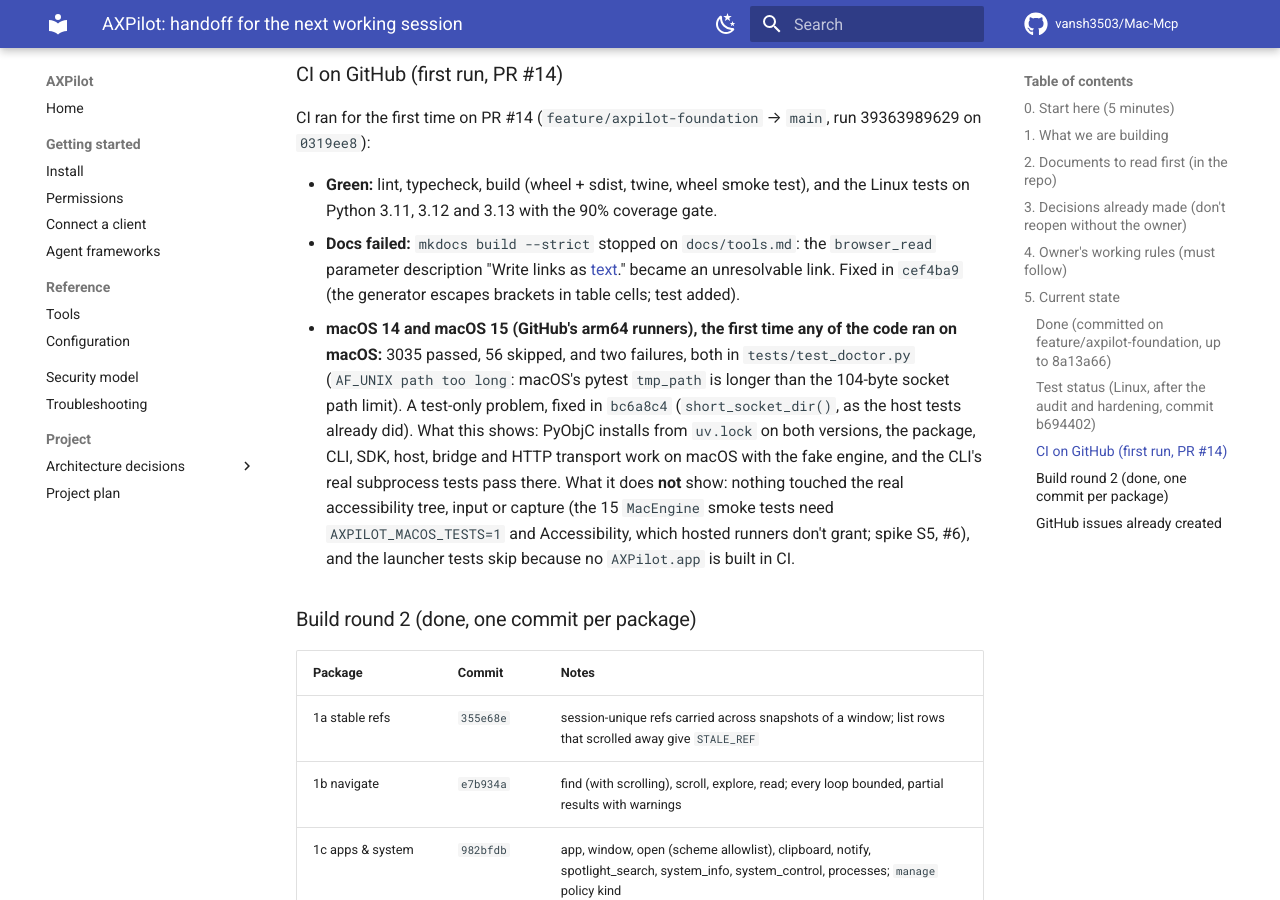
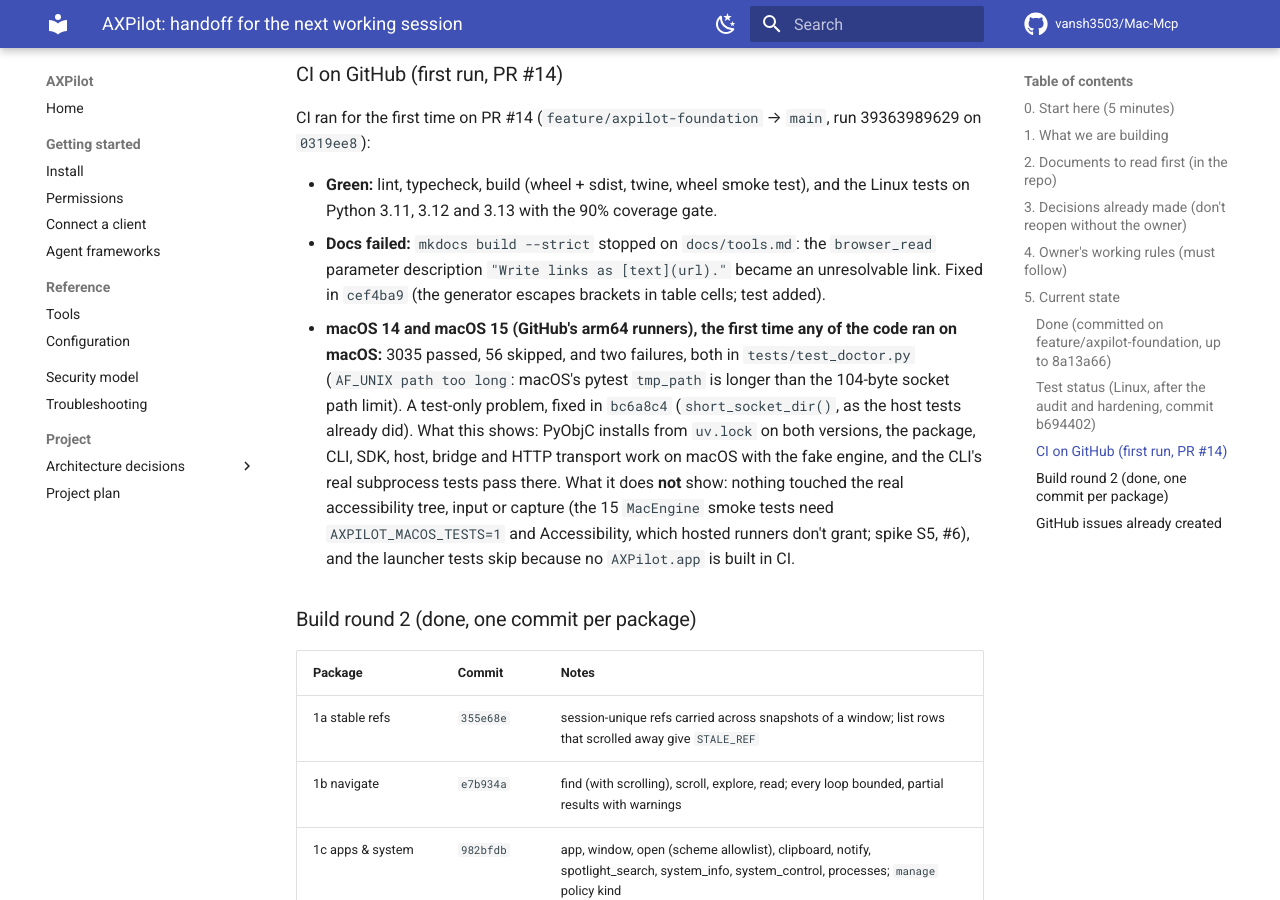
Before and after one commit to Vansh3503/Mac-Mcp, an MkDocs documentation site: the page built from docs/dev/handoff/HANDOFF.md, in a window 1280 px wide and 900 px high, scrolled down 5256 px. Built offline with MkDocs 1.6.1 and Material for MkDocs 9.7.7, drawn with Linux system fonts in a browser that asks for light colours; comment, search, counter and statistics services are not loaded.

Commit message:
docs(handoff): quote the broken link text as code so mkdocs --strict passes

```diff
--- a/docs/dev/handoff/HANDOFF.md
+++ b/docs/dev/handoff/HANDOFF.md
@@ -122,7 +122,7 @@
 - **Green:** lint, typecheck, build (wheel + sdist, twine, wheel smoke test), and the Linux tests on Python 3.11,
   3.12 and 3.13 with the 90% coverage gate.
 - **Docs failed:** `mkdocs build --strict` stopped on `docs/tools.md`: the `browser_read` parameter description
-  "Write links as [text](url)." became an unresolvable link. Fixed in `cef4ba9` (the generator escapes brackets in
+  `"Write links as [text](url)."` became an unresolvable link. Fixed in `cef4ba9` (the generator escapes brackets in
   table cells; test added).
 - **macOS 14 and macOS 15 (GitHub's arm64 runners), the first time any of the code ran on macOS:** 3035 passed,
   56 skipped, and two failures, both in `tests/test_doctor.py` (`AF_UNIX path too long`: macOS's pytest
```
